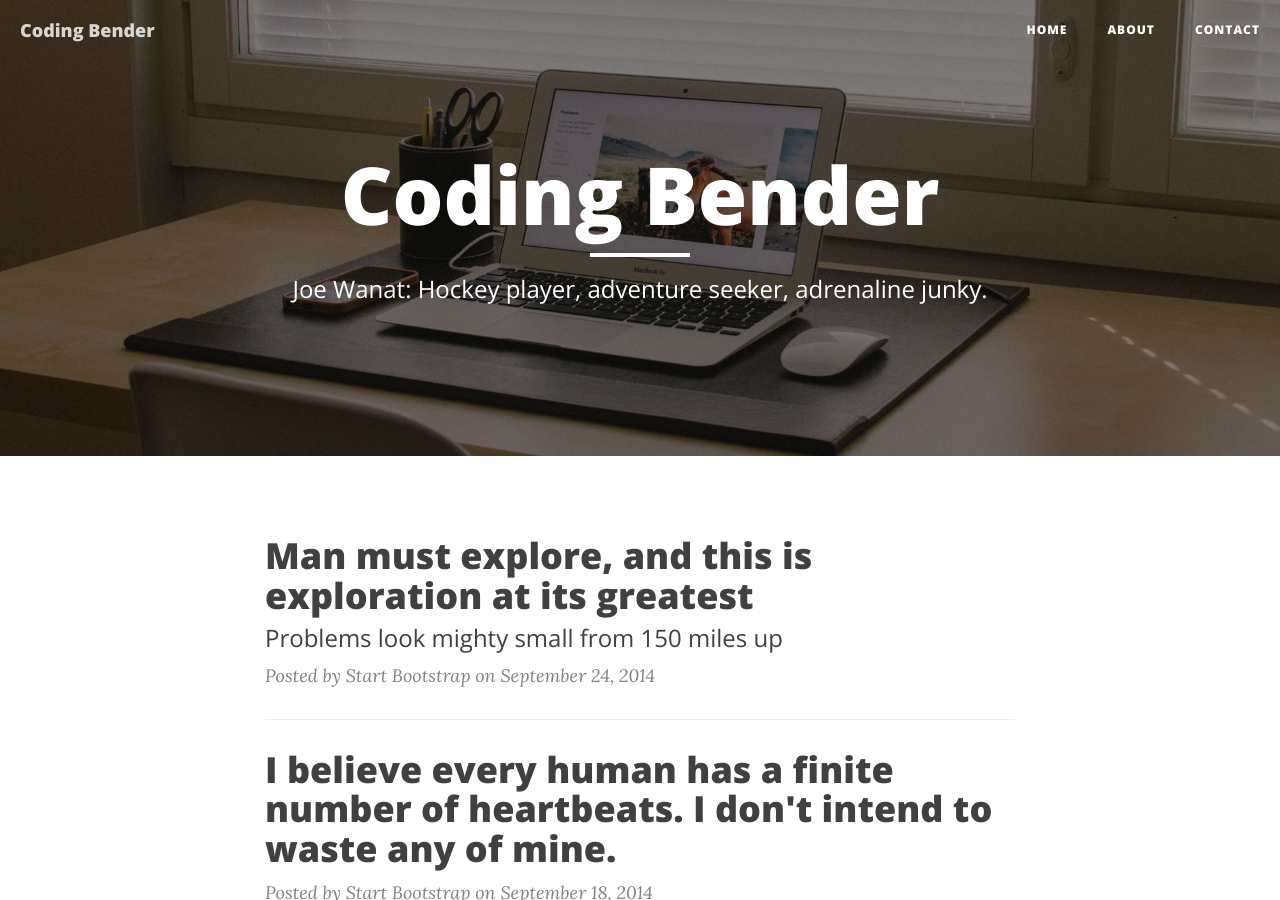
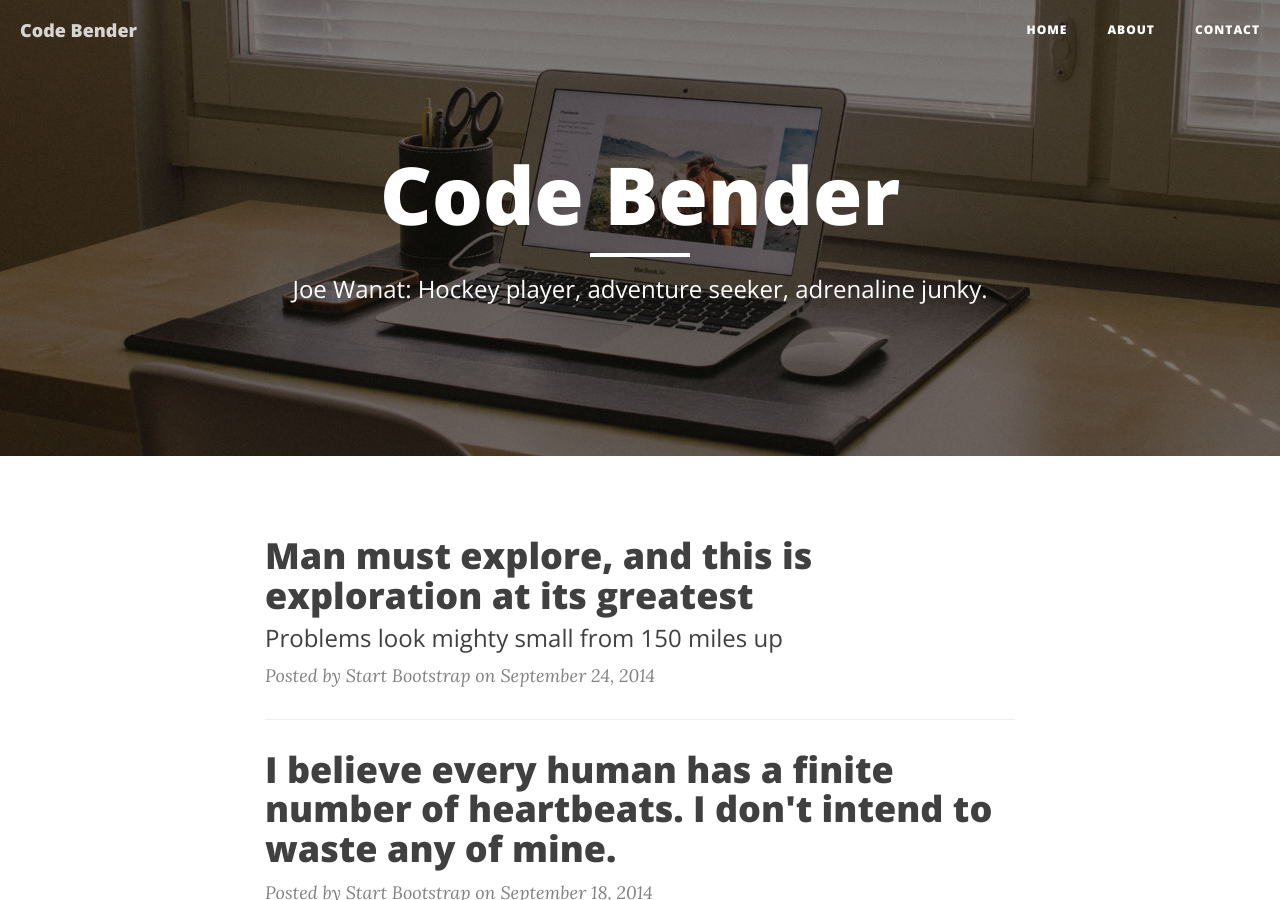
Before and after one commit to jjwanat/jjwanat.github.io, a Jekyll site: the page built from index.html, in a window 1280 px wide and 900 px high. Built offline with Jekyll 4.4.1, drawn with Linux system fonts in a browser that asks for light colours; nearby versions of some CDN libraries; the list of posts is cut into pages by our own code; some of the changed text lies outside the part shown.

Commit message:
updated title

```diff
--- a/_config.yml
+++ b/_config.yml
@@ -1,5 +1,5 @@
 # Site settings
-title: Coding Bender
+title: Code Bender
 email: joe@wanat.com
 description: "Joe Wanat: Hockey player, adventure seeker, adrenaline junky."
 baseurl: ""
```
